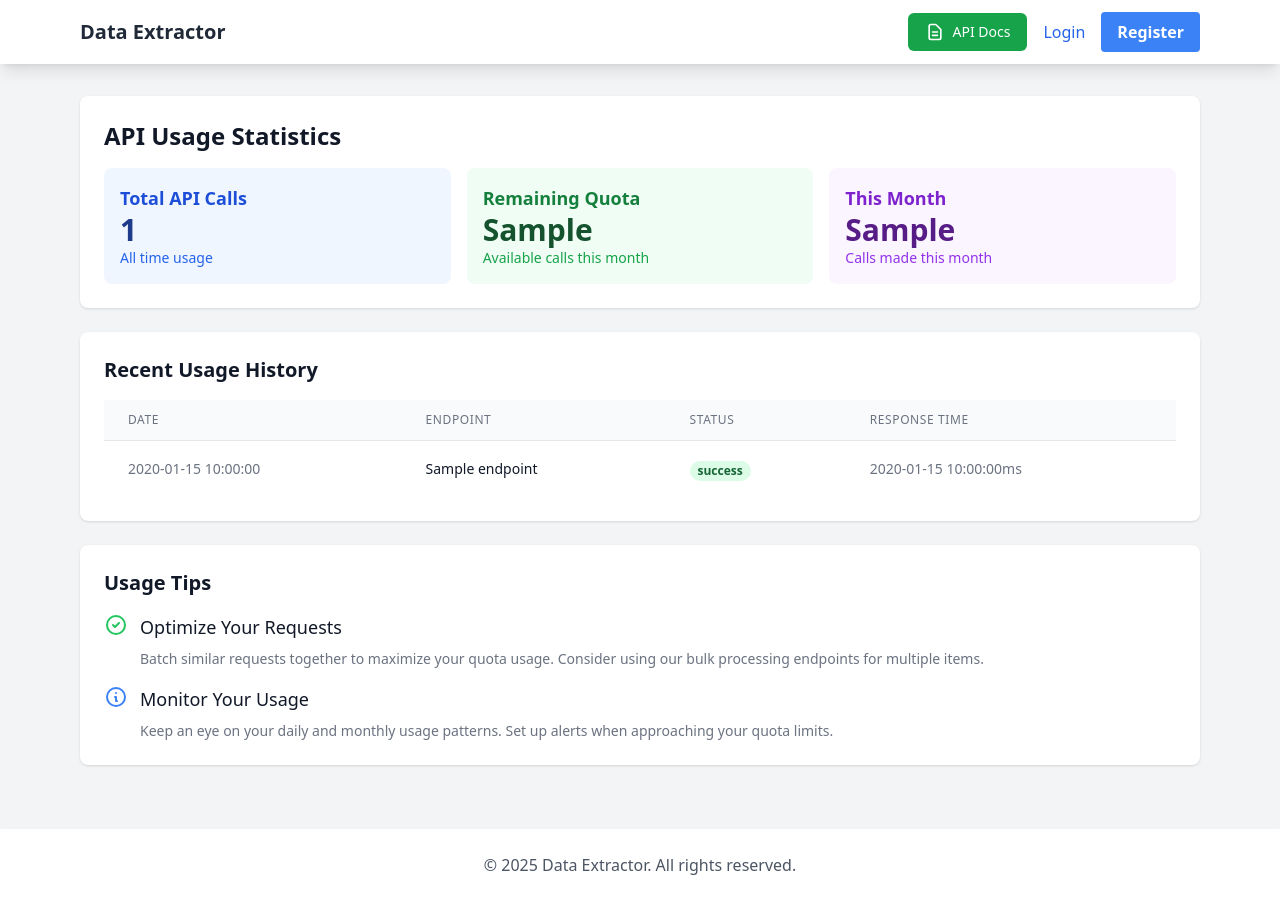
After one commit to Ernosto0/DataExtractorApi, a FastAPI app: template templates/usage.html in a window 1280 px wide. The commit adds this page. Run offline with FastAPI, Linux system fonts and the light colour scheme; the template is opened without the code that fills it: most values are stand-ins (such as "Sample title", 1, 10 or a date in 2020); some libraries are stand-ins or nearby versions.

Commit message:
Implement API usage tracking and statistics in Data Extractor API. Added new collection for API usage logs and functions to log API calls and retrieve user usage statistics. Enhanced main application with usage tracking in extraction and classification endpoints, including response time logging. Created a new usage statistics HTML template and integrated it into the application for user access.

```diff
--- a/main.py
+++ b/main.py
@@ -8,16 +8,17 @@ from utils import DataExtractor, OpenAIExtractor, OpenAIClassifier
 from auth import (
     User, UserCreate, Token,
     create_user, authenticate_user, create_access_token,
-    get_current_user, ACCESS_TOKEN_EXPIRE_MINUTES, regenerate_api_key, check_usage_limit, update_usage_limit
+    get_current_user, ACCESS_TOKEN_EXPIRE_MINUTES, regenerate_api_key, check_usage_limit, update_usage_limit, get_user_by_email
 )
-from datetime import timedelta
+from datetime import timedelta, datetime
 from pydantic import BaseModel, Field, validator
 from typing import Union, Dict, List, Optional
 import logging
 from starlette.middleware.sessions import SessionMiddleware
-from database import users, generate_api_key
+from database import users, generate_api_key, log_api_usage, get_user_usage_stats
 from fastapi.responses import JSONResponse
 import secrets
+import time
 
 # Configure logging
 logging.basicConfig(
@@ -25,6 +26,10 @@ logging.basicConfig(
     format='%(asctime)s - %(name)s - %(levelname)s - %(message)s'
 )
 logger = logging.getLogger(__name__)
+
+MAX_TEXT_LENGTH = 2000
+
+
 
 class ExtractionRequest(BaseModel):
 
@@ -71,6 +76,12 @@ class ExtractionRequest(BaseModel):
         if not v.strip():
             raise ValueError('API key is required')
         return v.strip()
+
+    @validator('text')
+    def text_must_be_less_than_characters(cls, v):
+        if len(v) > MAX_TEXT_LENGTH:
+            raise ValueError(f'Text cannot be more than {MAX_TEXT_LENGTH} characters')
+        return v
 
     class Config:
         schema_extra = {
@@ -121,6 +132,11 @@ class ClassificationRequest(BaseModel):
             raise ValueError('Labels cannot be empty')
         return v
 
+    @validator('text')
+    def text_must_be_less_than_characters(cls, v):
+        if len(v) > MAX_TEXT_LENGTH:
+            raise ValueError(f'Text cannot be more than {MAX_TEXT_LENGTH} characters')
+        return v
 
     class Config:
         schema_extra = {
@@ -335,8 +351,8 @@ async def logout(request: Request):
     tags=["extraction"]
 )
 async def extract_data(req: ExtractionRequest):
-
     logger.info(f"Extraction request: {req}")
+    start_time = time.time()  # Start timing the request
 
     """
     Extract structured data from unstructured text.
@@ -367,7 +383,17 @@ async def extract_data(req: ExtractionRequest):
         openai_extractor = OpenAIExtractor({"text": req.text}, fields=req.fields)
         result = openai_extractor.openai_api_call()
 
+        # Calculate response time
+        response_time = int((time.time() - start_time) * 1000)  # Convert to milliseconds
+
         if "error" in result:
+            # Log failed attempt
+            await log_api_usage(
+                user_id=user.get("id"),
+                endpoint="/extract",
+                status="error",
+                response_time=response_time
+            )
             raise HTTPException(
                 status_code=422,
                 detail={
@@ -377,6 +403,14 @@ async def extract_data(req: ExtractionRequest):
                 }
             )
 
+        # Log successful attempt
+        await log_api_usage(
+            user_id=user.get("id"),
+            endpoint="/extract",
+            status="success",
+            response_time=response_time
+        )
+
         logger.info(f"Data extracted successfully: {result}")
         return {
             "message": "Data extracted successfully",
@@ -384,18 +418,25 @@ async def extract_data(req: ExtractionRequest):
         }
 
     except ValueError as e:
+        await log_api_usage(
+            user_id=user.get("id"),
+            endpoint="/extract",
+            status="error",
+            response_time=int((time.time() - start_time) * 1000)
+        )
         raise HTTPException(status_code=400, detail=str(e))
     except Exception as e:
+        await log_api_usage(
+            user_id=user.get("id"),
+            endpoint="/extract",
+            status="error",
+            response_time=int((time.time() - start_time) * 1000)
+        )
         logger.error(f"Unexpected error during extraction: {e}")
         raise HTTPException(
             status_code=500,
             detail="An unexpected error occurred during extraction"
         )
-
-        logger.error(f"Extraction error: {str(e)}")
-        raise HTTPException(status_code=500, detail=str(e))
-    return openai_extractor.extract()
-
 
 @app.post("/classify", response_model=ClassifiedData,
           responses={
@@ -407,6 +448,8 @@ async def extract_data(req: ExtractionRequest):
           tags=["classification"])
 async def classify_data(req: ClassificationRequest):
     """Classify data using OpenAI"""
+    start_time = time.time()  # Start timing the request
+
     try:
         logger.info(f"Classification request received: {req}")
 
@@ -430,7 +473,17 @@ async def classify_data(req: ClassificationRequest):
         openai_classifier = OpenAIClassifier({"text": req.text}, fields=req.labels)
         result = openai_classifier.openai_api_call()
 
+        # Calculate response time
+        response_time = int((time.time() - start_time) * 1000)  # Convert to milliseconds
+
         if isinstance(result, dict) and "error" in result:
+            # Log failed attempt
+            await log_api_usage(
+                user_id=user.get("id"),
+                endpoint="/classify",
+                status="error",
+                response_time=response_time
+            )
             raise HTTPException(
                 status_code=422,
                 detail={
@@ -440,6 +493,14 @@ async def classify_data(req: ClassificationRequest):
                 }
             )
 
+        # Log successful attempt
+        await log_api_usage(
+            user_id=user.get("id"),
+            endpoint="/classify",
+            status="success",
+            response_time=response_time
+        )
+
         logger.info(f"Data classified successfully: {result}")
         return {
             "message": "Data classified successfully",
@@ -447,12 +508,30 @@ async def classify_data(req: ClassificationRequest):
         }
 
     except ValueError as e:
+        await log_api_usage(
+            user_id=user.get("id"),
+            endpoint="/classify",
+            status="error",
+            response_time=int((time.time() - start_time) * 1000)
+        )
         logger.error(f"Validation error: {str(e)}")
         raise HTTPException(status_code=400, detail=str(e))
     except HTTPException as e:
+        await log_api_usage(
+            user_id=user.get("id"),
+            endpoint="/classify",
+            status="error",
+            response_time=int((time.time() - start_time) * 1000)
+        )
         logger.error(f"HTTP error: {str(e.detail)}")
         raise e
     except Exception as e:
+        await log_api_usage(
+            user_id=user.get("id"),
+            endpoint="/classify",
+            status="error",
+            response_time=int((time.time() - start_time) * 1000)
+        )
         logger.error(f"Unexpected error during classification: {str(e)}")
         raise HTTPException(
             status_code=500,
@@ -508,3 +587,57 @@ async def regenerate_api_key(request: Request):
             status_code=500,
             content={"error": str(e)}
         )
+
+@app.get("/usage", response_class=HTMLResponse, include_in_schema=False)
+async def usage_page(request: Request):
+    """Render the usage page"""
+    logger.info("Accessing usage page")
+
+    current_user = await get_current_user_from_session(request)
+    if not current_user:
+        logger.warning("No user found in session")
+        return RedirectResponse(url="/login", status_code=302)
+
+    logger.info(f"Current user from session: {current_user}")
+
+    # Get usage statistics for the current user
+
+    user =  get_user_by_email(current_user.get("email"))
+    logger.info(f"User: {user}")
+    user_id = user.get("id")
+
+    if user_id is None:
+        # If no ID in session, try to get user from database
+        logger.info(f"No user ID in session, looking up by email: {current_user.get('email')}")
+        db_user = users.find_one({"email": current_user.get("email")})
+        if db_user:
+            user_id = db_user.get("id")
+            logger.info(f"Found user ID from database: {user_id}")
+        else:
+            logger.warning("User not found in database")
+            return RedirectResponse(url="/login", status_code=302)
+
+    usage_stats = await get_user_usage_stats(user_id)
+    if usage_stats is None:
+        logger.error(f"Could not get usage stats for user {user_id}")
+        return RedirectResponse(url="/login", status_code=302)
+
+    logger.info(f"Usage stats for user {user_id}: {usage_stats}")
+
+    # Format timestamps in usage history for display
+    for call in usage_stats["usage_history"]:
+        if "timestamp" in call:
+            # Convert timestamp to string in a readable format
+            call["timestamp"] = call["timestamp"].strftime("%Y-%m-%d %H:%M:%S")
+
+    template_data = {
+        "request": request,
+        "user": current_user,
+        "total_calls": usage_stats["total_calls"],
+        "monthly_calls": usage_stats["monthly_calls"],
+        "remaining_quota": usage_stats["remaining_quota"],
+        "usage_history": usage_stats["usage_history"]
+    }
+    logger.info(f"Template data: {template_data}")
+
+    return templates.TemplateResponse("usage.html", template_data)
--- a/templates/base.html
+++ b/templates/base.html
@@ -28,6 +28,13 @@
                                 <path stroke-linecap="round" stroke-linejoin="round" stroke-width="2" d="M15 7a2 2 0 012 2m4 0a6 6 0 01-7.743 5.743L11 17H9v2H7v2H4a1 1 0 01-1-1v-2.586a1 1 0 01.293-.707l5.964-5.964A6 6 0 1121 9z" />
                             </svg>
                             API Keys
+                        </a>
+                        <a href="/usage"
+                           class="inline-flex items-center px-4 py-2 border border-transparent text-sm font-medium rounded-md text-white bg-purple-600 hover:bg-purple-700 focus:outline-none focus:ring-2 focus:ring-offset-2 focus:ring-purple-500">
+                            <svg xmlns="http://www.w3.org/2000/svg" class="h-5 w-5 mr-2" fill="none" viewBox="0 0 24 24" stroke="currentColor">
+                                <path stroke-linecap="round" stroke-linejoin="round" stroke-width="2" d="M9 19v-6a2 2 0 00-2-2H5a2 2 0 00-2 2v6a2 2 0 002 2h2a2 2 0 002-2zm0 0V9a2 2 0 012-2h2a2 2 0 012 2v10m-6 0a2 2 0 002 2h2a2 2 0 002-2m0 0V5a2 2 0 012-2h2a2 2 0 012 2v14a2 2 0 01-2 2h-2a2 2 0 01-2-2z" />
+                            </svg>
+                            Usage Stats
                         </a>
                     {% endif %}
                     <a href="/docs"
@@ -70,7 +77,7 @@
     <!-- Footer -->
     <footer class="bg-white shadow-lg mt-8">
         <div class="max-w-6xl mx-auto px-4 py-6">
-            <p class="text-center text-gray-600">© 2024 Data Extractor. All rights reserved.</p>
+            <p class="text-center text-gray-600">© 2025 Data Extractor. All rights reserved.</p>
         </div>
     </footer>
 </body>
--- /dev/null
+++ b/templates/usage.html
@@ -0,0 +1,94 @@
+{% extends "base.html" %}
+
+{% block title %}API Usage Statistics{% endblock %}
+
+{% block content %}
+<div class="space-y-6">
+    <!-- Header -->
+    <div class="bg-white shadow rounded-lg p-6">
+        <h1 class="text-2xl font-bold text-gray-900 mb-4">API Usage Statistics</h1>
+        <div class="grid grid-cols-1 md:grid-cols-3 gap-4">
+            <!-- Total API Calls -->
+            <div class="bg-blue-50 rounded-lg p-4">
+                <h2 class="text-lg font-semibold text-blue-700">Total API Calls</h2>
+                <p class="text-3xl font-bold text-blue-900">{{ total_calls }}</p>
+                <p class="text-sm text-blue-600">All time usage</p>
+            </div>
+            <!-- Remaining Quota -->
+            <div class="bg-green-50 rounded-lg p-4">
+                <h2 class="text-lg font-semibold text-green-700">Remaining Quota</h2>
+                <p class="text-3xl font-bold text-green-900">{{ remaining_quota }}</p>
+                <p class="text-sm text-green-600">Available calls this month</p>
+            </div>
+            <!-- Usage This Month -->
+            <div class="bg-purple-50 rounded-lg p-4">
+                <h2 class="text-lg font-semibold text-purple-700">This Month</h2>
+                <p class="text-3xl font-bold text-purple-900">{{ monthly_calls }}</p>
+                <p class="text-sm text-purple-600">Calls made this month</p>
+            </div>
+        </div>
+    </div>
+
+    <!-- Usage History -->
+    <div class="bg-white shadow rounded-lg p-6">
+        <h2 class="text-xl font-bold text-gray-900 mb-4">Recent Usage History</h2>
+        <div class="overflow-x-auto">
+            <table class="min-w-full divide-y divide-gray-200">
+                <thead class="bg-gray-50">
+                    <tr>
+                        <th class="px-6 py-3 text-left text-xs font-medium text-gray-500 uppercase tracking-wider">Date</th>
+                        <th class="px-6 py-3 text-left text-xs font-medium text-gray-500 uppercase tracking-wider">Endpoint</th>
+                        <th class="px-6 py-3 text-left text-xs font-medium text-gray-500 uppercase tracking-wider">Status</th>
+                        <th class="px-6 py-3 text-left text-xs font-medium text-gray-500 uppercase tracking-wider">Response Time</th>
+                    </tr>
+                </thead>
+                <tbody class="bg-white divide-y divide-gray-200">
+                    {% for call in usage_history %}
+                    <tr>
+                        <td class="px-6 py-4 whitespace-nowrap text-sm text-gray-500">{{ call.timestamp }}</td>
+                        <td class="px-6 py-4 whitespace-nowrap text-sm text-gray-900">{{ call.endpoint }}</td>
+                        <td class="px-6 py-4 whitespace-nowrap">
+                            <span class="px-2 inline-flex text-xs leading-5 font-semibold rounded-full
+                                {% if call.status == 'success' %}bg-green-100 text-green-800
+                                {% else %}bg-red-100 text-red-800{% endif %}">
+                                {{ call.status }}
+                            </span>
+                        </td>
+                        <td class="px-6 py-4 whitespace-nowrap text-sm text-gray-500">{{ call.response_time }}ms</td>
+                    </tr>
+                    {% endfor %}
+                </tbody>
+            </table>
+        </div>
+    </div>
+
+    <!-- Usage Tips -->
+    <div class="bg-white shadow rounded-lg p-6">
+        <h2 class="text-xl font-bold text-gray-900 mb-4">Usage Tips</h2>
+        <div class="space-y-4">
+            <div class="flex items-start">
+                <div class="flex-shrink-0">
+                    <svg class="h-6 w-6 text-green-500" fill="none" stroke="currentColor" viewBox="0 0 24 24">
+                        <path stroke-linecap="round" stroke-linejoin="round" stroke-width="2" d="M9 12l2 2 4-4m6 2a9 9 0 11-18 0 9 9 0 0118 0z"></path>
+                    </svg>
+                </div>
+                <div class="ml-3">
+                    <h3 class="text-lg font-medium text-gray-900">Optimize Your Requests</h3>
+                    <p class="mt-2 text-sm text-gray-500">Batch similar requests together to maximize your quota usage. Consider using our bulk processing endpoints for multiple items.</p>
+                </div>
+            </div>
+            <div class="flex items-start">
+                <div class="flex-shrink-0">
+                    <svg class="h-6 w-6 text-blue-500" fill="none" stroke="currentColor" viewBox="0 0 24 24">
+                        <path stroke-linecap="round" stroke-linejoin="round" stroke-width="2" d="M13 16h-1v-4h-1m1-4h.01M21 12a9 9 0 11-18 0 9 9 0 0118 0z"></path>
+                    </svg>
+                </div>
+                <div class="ml-3">
+                    <h3 class="text-lg font-medium text-gray-900">Monitor Your Usage</h3>
+                    <p class="mt-2 text-sm text-gray-500">Keep an eye on your daily and monthly usage patterns. Set up alerts when approaching your quota limits.</p>
+                </div>
+            </div>
+        </div>
+    </div>
+</div>
+{% endblock %}
```
Also changed, not shown: database.py (+67 -0 lines).
